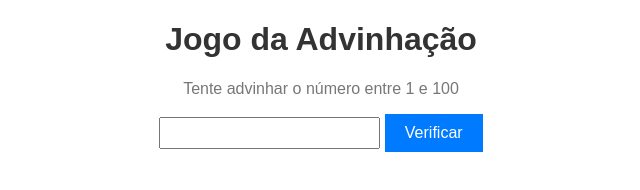
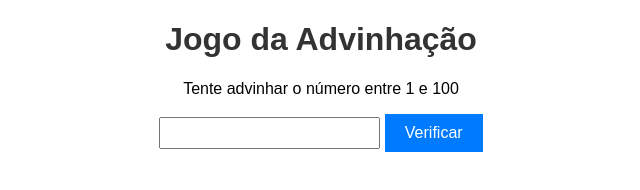
Before and after one commit to ArthurCoFa/repositorio_geral, a plain HTML site: page index.html in a window 1280 px wide. Shown: the whole page, without its empty margins (319-959 px from the left). Drawn offline with Linux system fonts and the light colour scheme.

Commit message:
Update style.css

```diff
--- a/style.css
+++ b/style.css
@@ -6,7 +6,7 @@ h1{
   color:#333;
 }
 p{
-  color:#777;
+  color: black;
 }
 input{
   padding:5px;
```
